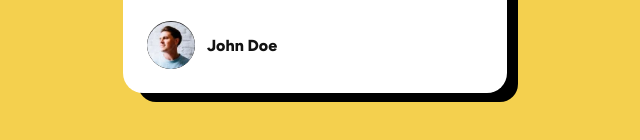
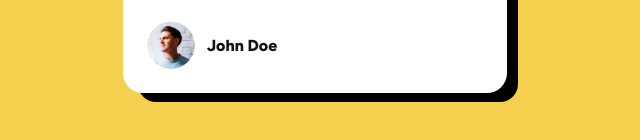
Before and after one commit to FanX0/blog-preview-card-main, a plain HTML site: page index.html in a window 1280 px wide. Shown: the part 568-708 px from the top of the page, 325-965 px from the left. Drawn offline with Linux system fonts and the light colour scheme.

Commit message:
fix image background color

```diff
--- a/index.html
+++ b/index.html
@@ -109,7 +109,6 @@
       .card-profile-img {
         width: 48px;
         height: 48px;
-        background-color: var(--Black);
         border-radius: 100%;
         object-fit: cover;
       }
```
